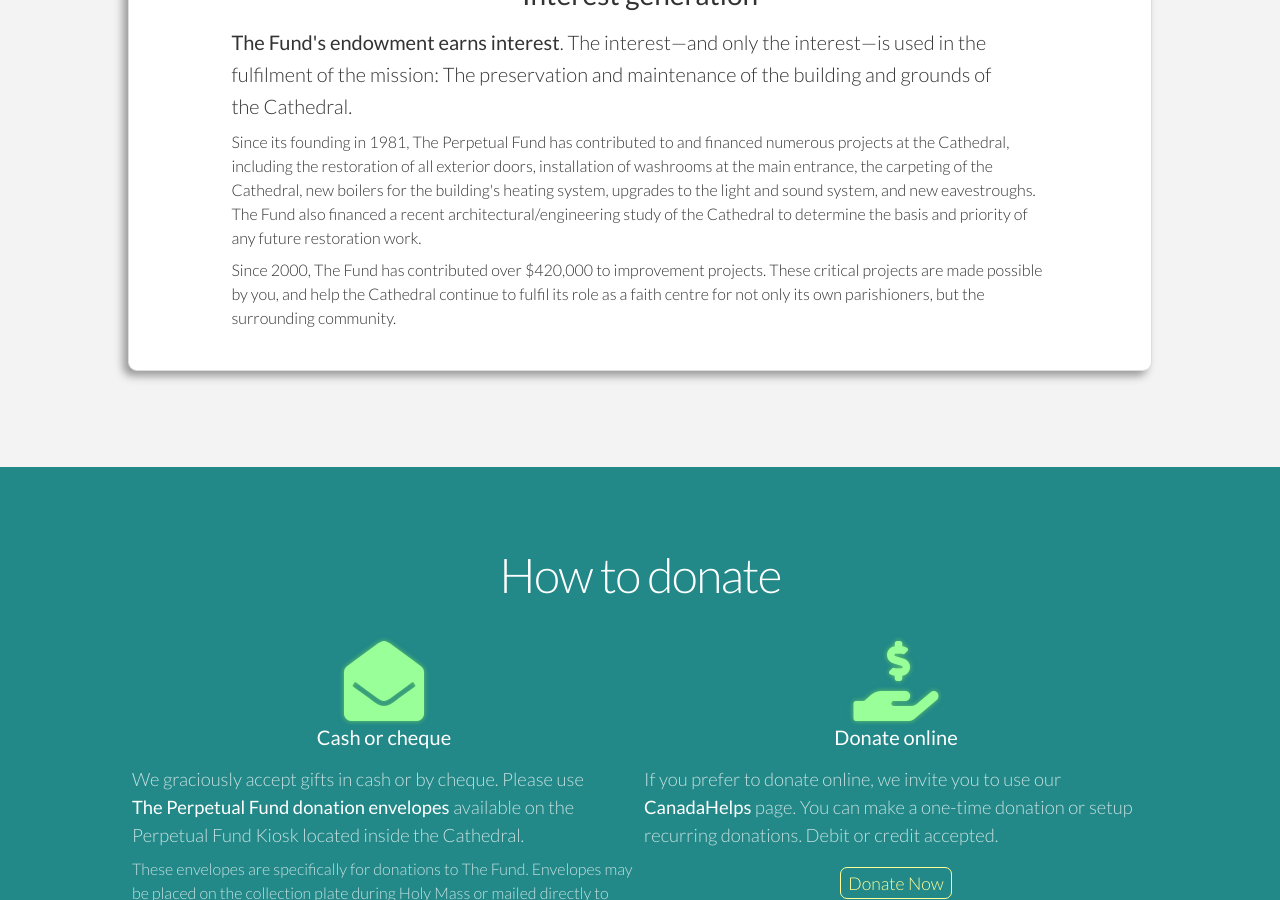
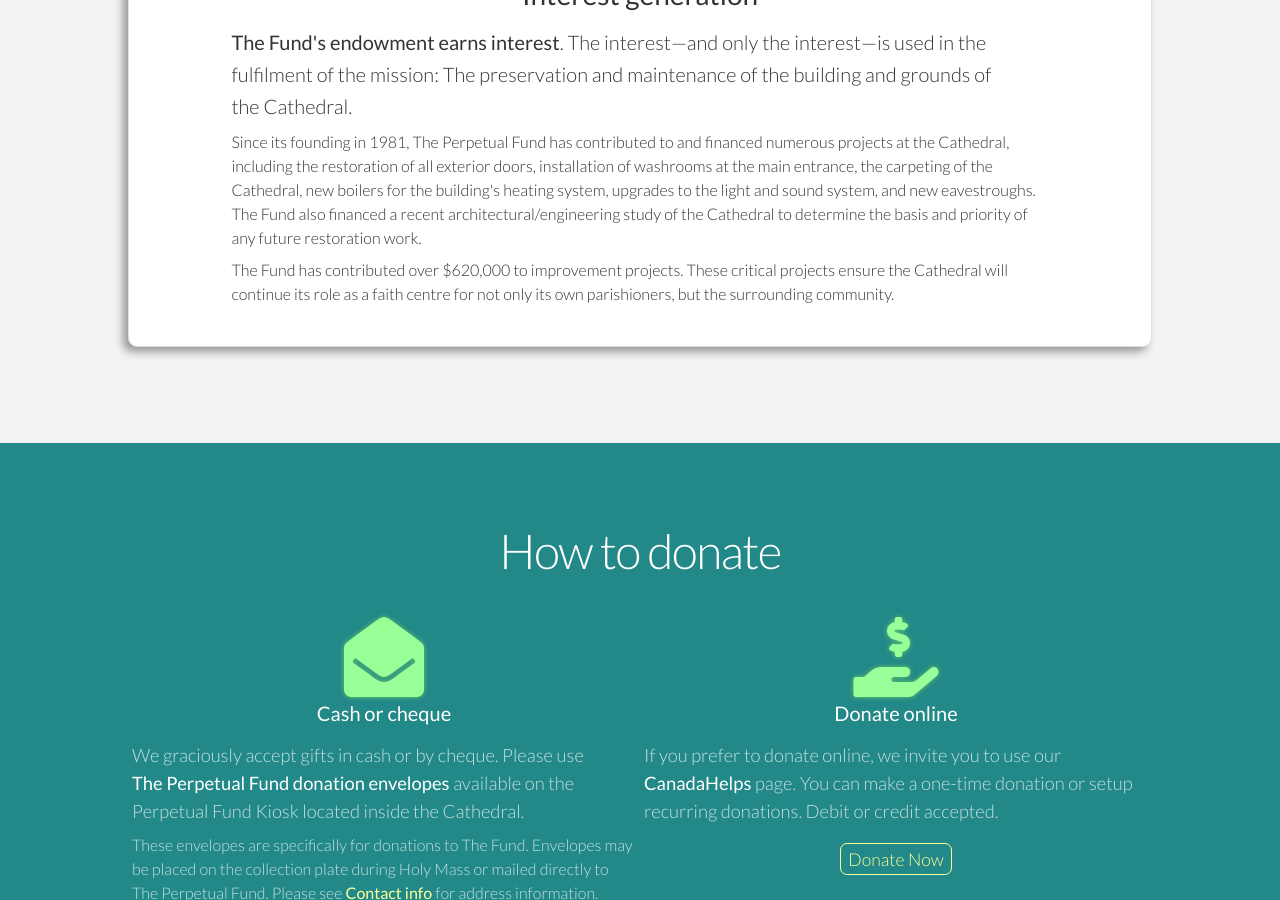
Before and after one commit to perpetualfund-stpeterinchains/perpetualfund-stpeterinchains.github.io, a Jekyll site: the page built from index.html, in a window 1280 px wide and 900 px high, scrolled down 2291 px. Built offline with Jekyll 4.4.1, drawn with Linux system fonts in a browser that asks for light colours; nearby versions of some CDN libraries; some of the changed text lies outside the part shown.

Commit message:
Added Frequency checkboxes on preauth form, updated board members, minor edits

```diff
--- a/_data/main.yml
+++ b/_data/main.yml
@@ -111,10 +111,10 @@
         financed a recent architectural/engineering study of the Cathedral to
         determine the basis and priority of any future restoration&nbsp;work.
 
-        Since 2000, The&nbsp;Fund has contributed over $420,000 to
-        improvement projects. These critical projects are made possible by you,
-        and help the Cathedral continue to fulfil its role as a faith centre
-        for not only its own parishioners, but the surrounding&nbsp;community.
+        The&nbsp;Fund has contributed over $620,000 to improvement projects.
+        These critical projects ensure the Cathedral will continue its role as
+        a faith centre for not only its own parishioners, but
+        the surrounding&nbsp;community.
 
 howtodonate:
   title: How to donate
@@ -388,8 +388,6 @@
       role: Secretary
     - name: Linda Bolton
       role: Treasurer
-    - name: John Mealin
-      role: Governance
   contact:
     title: Contact info
     icon: mail-bulk
--- a/index.html
+++ b/index.html
@@ -141,7 +141,7 @@
   </div>
   <div id="board-grid-secondary" class="pure-g">
     {% for director in aboutus.directors.secondary %}
-    <div class="board-item pure-u-1 pure-u-sm-1-2 pure-u-md-1-3">
+    <div class="board-item pure-u-1 pure-u-sm-1-2"><!-- pure-u-md-1-3 -->
       <div class="board-name">{{ director.name }}</div>
       <div class="board-role">{{ director.role }}</div>
     </div>
```
Also changed, not shown: 1 other file.
